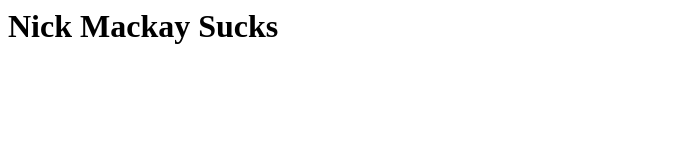
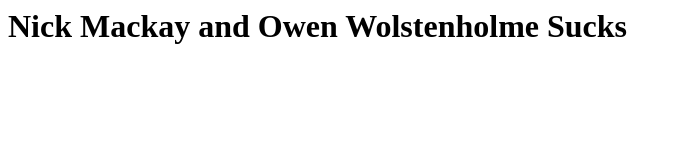
Before and after one commit to benbrett1/personalwebsite, a plain HTML site: page index.html in a window 1280 px wide. Shown: the whole page, without its empty margins (0-681 px from the left). Drawn offline with Linux system fonts and the light colour scheme.

Commit message:
Update index.html

```diff
--- a/index.html
+++ b/index.html
@@ -1 +1 @@
-<h1>Nick Mackay Sucks</h1>
+<h1>Nick Mackay and Owen Wolstenholme Sucks</h1>
```
